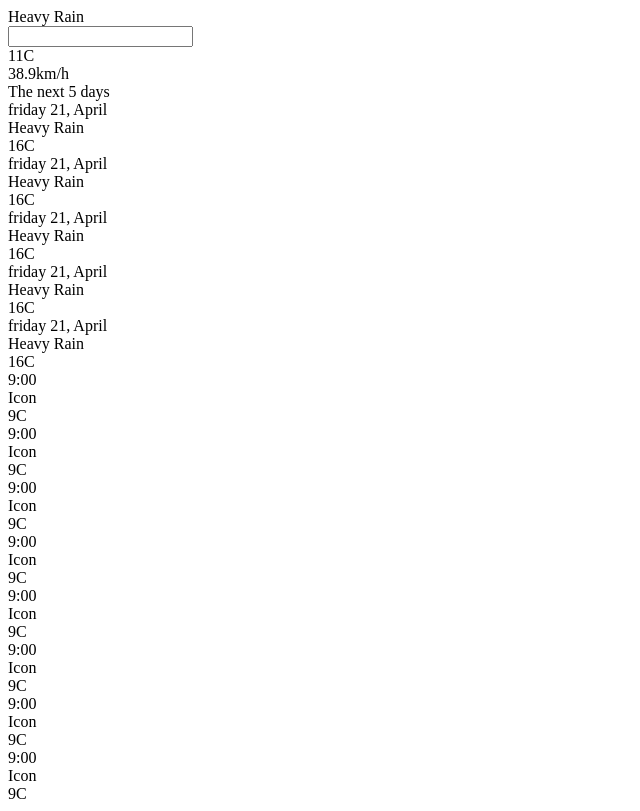
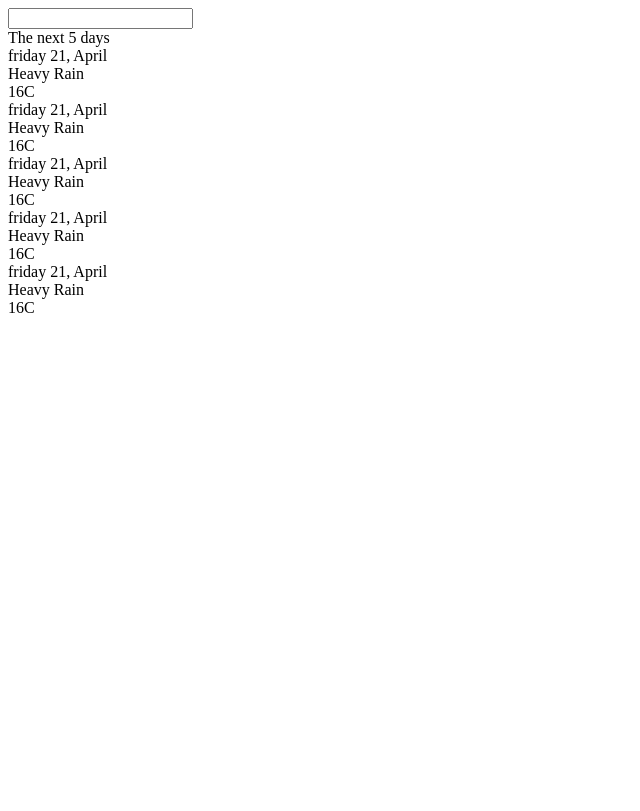
Before and after one commit to edgarmuyomba/js_weather, a plain HTML site: page index.html in a window 1280 px wide. Shown: the whole page, without its empty margins (0-640 px from the left). Drawn offline with Linux system fonts and the light colour scheme.

Commit message:
details progress

```diff
--- a/index.html
+++ b/index.html
@@ -12,7 +12,7 @@
     <div class="body" style="display: none;">
         <div class="main">
             <div class="temp">
-                <div class="icon atmosphere">
+                <div class="icon">
                 </div>
                 <div class="value">
                 </div>
@@ -34,18 +34,18 @@
             </div>
         </div>
         <div class="main-details">
-            <div class="icon atmosphere"></div>
-            <div class="desc">Heavy Rain</div>
+            <div class="icon"></div>
+            <div class="desc"></div>
         </div>
         <div class="sidebar">
             <div class="search">
                 <div class="icon"></div>
                 <input type="search" name="location" id="location">
             </div>
-            <div class="temp">11C</div>
+            <div class="temp"></div>
             <div class="wind">
                 <div class="icon"></div>
-                <div class="speed">38.9km/h</div>
+                <div class="speed"></div>
             </div>
             <div class="hr"></div>
             <div class="title">The next 5 days</div>
@@ -91,54 +91,12 @@
             </div>
         </div>
         <div class="footer">
-            <div class="hour">
+            <!-- <div class="hour">
                 <div class="time">9:00</div>
                 <div class="hr"></div>
                 <div class="icon">Icon</div>
                 <div class="temp">9C</div>
-            </div>
-            <div class="hour">
-                <div class="time">9:00</div>
-                <div class="hr"></div>
-                <div class="icon">Icon</div>
-                <div class="temp">9C</div>
-            </div>
-            <div class="hour">
-                <div class="time">9:00</div>
-                <div class="hr"></div>
-                <div class="icon">Icon</div>
-                <div class="temp">9C</div>
-            </div>
-            <div class="hour today">
-                <div class="time">9:00</div>
-                <div class="hr"></div>
-                <div class="icon">Icon</div>
-                <div class="temp">9C</div>
-            </div>
-            <div class="hour">
-                <div class="time">9:00</div>
-                <div class="hr"></div>
-                <div class="icon">Icon</div>
-                <div class="temp">9C</div>
-            </div>
-            <div class="hour">
-                <div class="time">9:00</div>
-                <div class="hr"></div>
-                <div class="icon">Icon</div>
-                <div class="temp">9C</div>
-            </div>
-            <div class="hour">
-                <div class="time">9:00</div>
-                <div class="hr"></div>
-                <div class="icon">Icon</div>
-                <div class="temp">9C</div>
-            </div>
-            <div class="hour">
-                <div class="time">9:00</div>
-                <div class="hr"></div>
-                <div class="icon">Icon</div>
-                <div class="temp">9C</div>
-            </div>
+            </div> -->
         </div>
     </div>
 </body>
```
